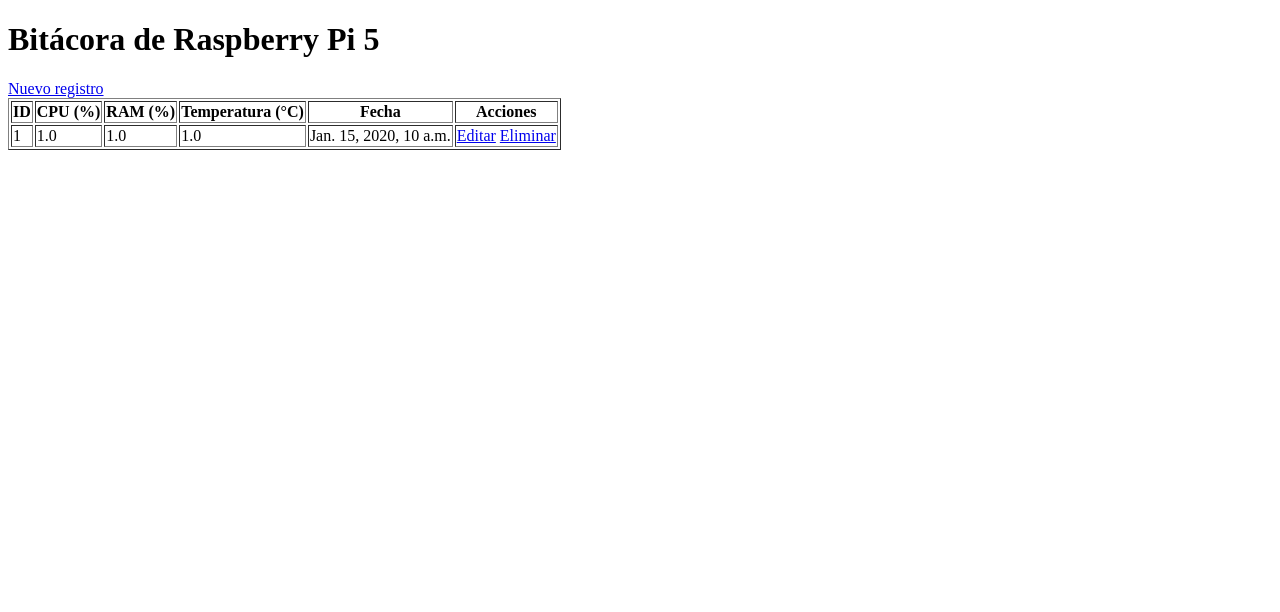
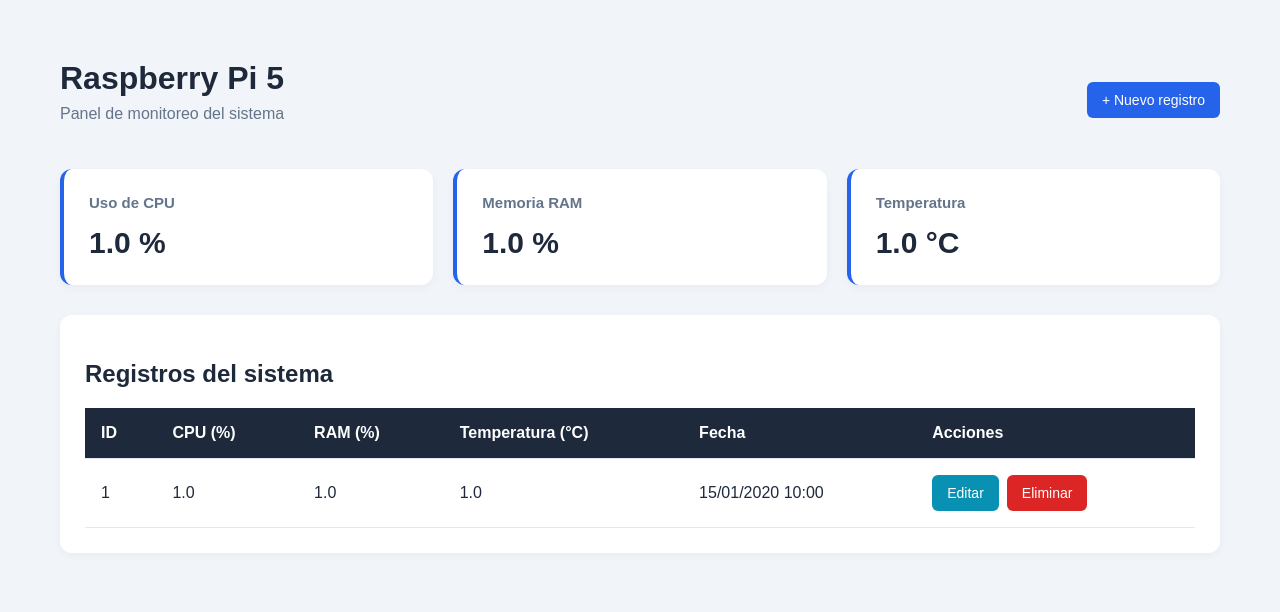
Before and after one commit to Liuminn-Code/servidor-raspberry-django, a Django app: page / in a window 1280 px wide. Shown: the top 612 px of the page. Run offline with Django 5.2, Linux system fonts and the light colour scheme; tables that the repository leaves empty hold one stand-in row (values such as "Sample post").

Commit message:
Mejora de interfaz CRUD e incorporacion de estilos CSS

```diff
--- a/config/settings.py
+++ b/config/settings.py
@@ -30,6 +30,7 @@ ALLOWED_HOSTS = [
 	'127.0.0.1',
 	'192.168.1.10',
 	'172.17.68.92',
+	'10.140.215.92',
 ]
 
 
--- /dev/null
+++ b/monitoreo/static/monitoreo/css/listar.css
@@ -0,0 +1,143 @@
+* {
+    box-sizing: border-box;
+}
+
+body {
+    margin: 0;
+    font-family: Arial, sans-serif;
+    background: #f1f5f9;
+    color: #1e293b;
+}
+
+.contenedor {
+    max-width: 1200px;
+    margin: 40px auto;
+    padding: 20px;
+}
+
+header {
+    display: flex;
+    justify-content: space-between;
+    align-items: center;
+    gap: 20px;
+    margin-bottom: 30px;
+}
+
+h1 {
+    margin: 0;
+    font-size: 32px;
+}
+
+header p {
+    color: #64748b;
+    margin-top: 8px;
+}
+
+.metricas {
+    display: grid;
+    grid-template-columns: repeat(3, 1fr);
+    gap: 20px;
+    margin-bottom: 30px;
+}
+
+.tarjeta {
+    background: white;
+    padding: 25px;
+    border-radius: 12px;
+    border-left: 4px solid #2563eb;
+    box-shadow: 0 3px 10px #0000000a;
+}
+
+.tarjeta h3 {
+    margin: 0 0 15px;
+    color: #64748b;
+    font-size: 15px;
+}
+
+.tarjeta span {
+    font-size: 30px;
+    font-weight: bold;
+}
+
+.tabla-contenedor {
+    background: white;
+    padding: 25px;
+    border-radius: 12px;
+    overflow-x: auto;
+    box-shadow: 0 3px 10px #0000000a;
+}
+
+table {
+    width: 100%;
+    border-collapse: collapse;
+    margin-top: 20px;
+}
+
+th, td {
+    padding: 16px;
+    text-align: left;
+    border-bottom: 1px solid #e2e8f0;
+}
+
+th {
+    background: #1e293b;
+    color: white;
+}
+
+tbody tr:hover {
+    background: #f8fafc;
+}
+
+.acciones {
+    display: flex;
+    gap: 8px;
+}
+
+.btn {
+    display: inline-block;
+    padding: 10px 15px;
+    border-radius: 6px;
+    text-decoration: none;
+    color: white;
+    font-size: 14px;
+    transition: background 0.2s;
+}
+
+.nuevo {
+    background: #2563eb;
+}
+
+.nuevo:hover {
+    background: #1d4ed8;
+}
+
+.editar {
+    background: #0891b2;
+}
+
+.editar:hover {
+    background: #0e7490;
+}
+
+.eliminar {
+    background: #dc2626;
+}
+
+.eliminar:hover {
+    background: #b91c1c;
+}
+
+@media (max-width: 768px) {
+    .metricas {
+        grid-template-columns: 1fr;
+    }
+
+    header {
+        flex-direction: column;
+        align-items: flex-start;
+    }
+
+    .contenedor {
+        margin: 10px auto;
+    }
+}
--- a/monitoreo/templates/monitoreo/listar.html
+++ b/monitoreo/templates/monitoreo/listar.html
@@ -1,16 +1,58 @@
+{% load static %}
+
 <!DOCTYPE html>
 <html lang="es">
 <head>
+    <link rel="stylesheet" href="{% static 'monitoreo/css/listar.css' %}">
     <meta charset="UTF-8">
+    <meta name="viewport" content="width=device-width, initial-scale=1.0">
     <title>Monitoreo Raspberry Pi</title>
+
+    <link rel="stylesheet"
+          href="{% static 'monitoreo/css/listar.css' %}">
 </head>
 <body>
 
-    <h1>Bitácora de Raspberry Pi 5</h1>
+    <main class="contenedor">
 
-    <a href="{% url 'crear' %}">Nuevo registro</a>
+        <header>
+            <div>
+                <h1>Raspberry Pi 5</h1>
+                <p>Panel de monitoreo del sistema</p>
+            </div>
 
-    <table border="1">
+            <a class="btn nuevo" href="{% url 'crear' %}">
+                + Nuevo registro
+            </a>
+        </header>
+
+        {% with ultimo=registros.first %}
+        <section class="metricas">
+
+            <div class="tarjeta">
+                <h3>Uso de CPU</h3>
+                <span>{{ ultimo.cpu|default_if_none:"--" }} %</span>
+            </div>
+
+            <div class="tarjeta">
+                <h3>Memoria RAM</h3>
+                <span>{{ ultimo.ram|default_if_none:"--" }} %</span>
+            </div>
+
+            <div class="tarjeta">
+                <h3>Temperatura</h3>
+                <span>{{ ultimo.temperatura|default_if_none:"--" }} °C</span>
+            </div>
+
+        </section>
+        {% endwith %}
+
+        <section class="tabla-contenedor">
+
+            <h2>Registros del sistema</h2>
+
+            <table>
+                <thead>
                     <tr>
                         <th>ID</th>
                         <th>CPU (%)</th>
@@ -19,28 +61,43 @@
                         <th>Fecha</th>
                         <th>Acciones</th>
                     </tr>
+                </thead>
 
+                <tbody>
                     {% for registro in registros %}
                     <tr>
                         <td>{{ registro.id }}</td>
                         <td>{{ registro.cpu }}</td>
                         <td>{{ registro.ram }}</td>
                         <td>{{ registro.temperatura }}</td>
-            <td>{{ registro.fecha }}</td>
+                        <td>{{ registro.fecha|date:"d/m/Y H:i" }}</td>
 
-            <td>
-                <a href="{% url 'editar' registro.id %}">Editar</a>
+                        <td class="acciones">
+                            <a class="btn editar"
+                               href="{% url 'editar' registro.id %}">
+                                Editar
+                            </a>
 
-                <a href="{% url 'eliminar' registro.id %}">Eliminar</a>
+                            <a class="btn eliminar"
+                               href="{% url 'eliminar' registro.id %}">
+                                Eliminar
+                            </a>
                         </td>
                     </tr>
+
                     {% empty %}
                     <tr>
-            <td colspan="6">No existen registros.</td>
+                        <td colspan="6">
+                            No existen registros.
+                        </td>
                     </tr>
                     {% endfor %}
+                </tbody>
+            </table>
 
-    </table>
+        </section>
+
+    </main>
 
 </body>
 </html>
```
Also changed, not shown: monitoreo/static/monitoreo/css/eliminar.css (added, +88 -0 lines), monitoreo/static/monitoreo/css/formulario.css (added, +94 -0 lines), monitoreo/templates/monitoreo/eliminar.html (+38 -7 lines), monitoreo/templates/monitoreo/formulario.html (+33 -8 lines). Lines whose indentation alone changed are shown as unchanged.
